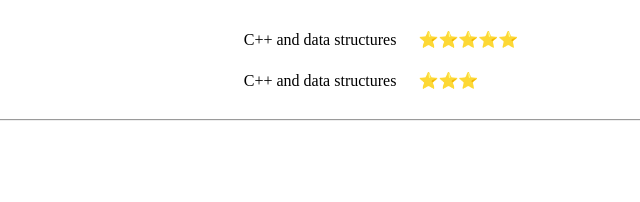
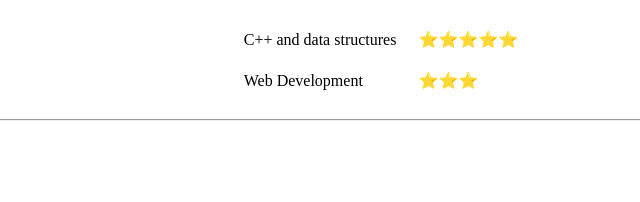
Before and after one commit to brother-mohit/cv, a plain HTML site: page index.html in a window 1280 px wide. Shown: the part 813-1015 px from the top of the page, 259-899 px from the left. Drawn offline with Linux system fonts and the light colour scheme.

```diff
--- a/index.html
+++ b/index.html
@@ -59,7 +59,7 @@
       <td>⭐⭐⭐⭐⭐</td>
     </tr>
     <tr>
-      <td>C++ and data structures</td>
+      <td>Web Development</td>
       <td>⭐⭐⭐</td>
     </tr>
   </table>
```
